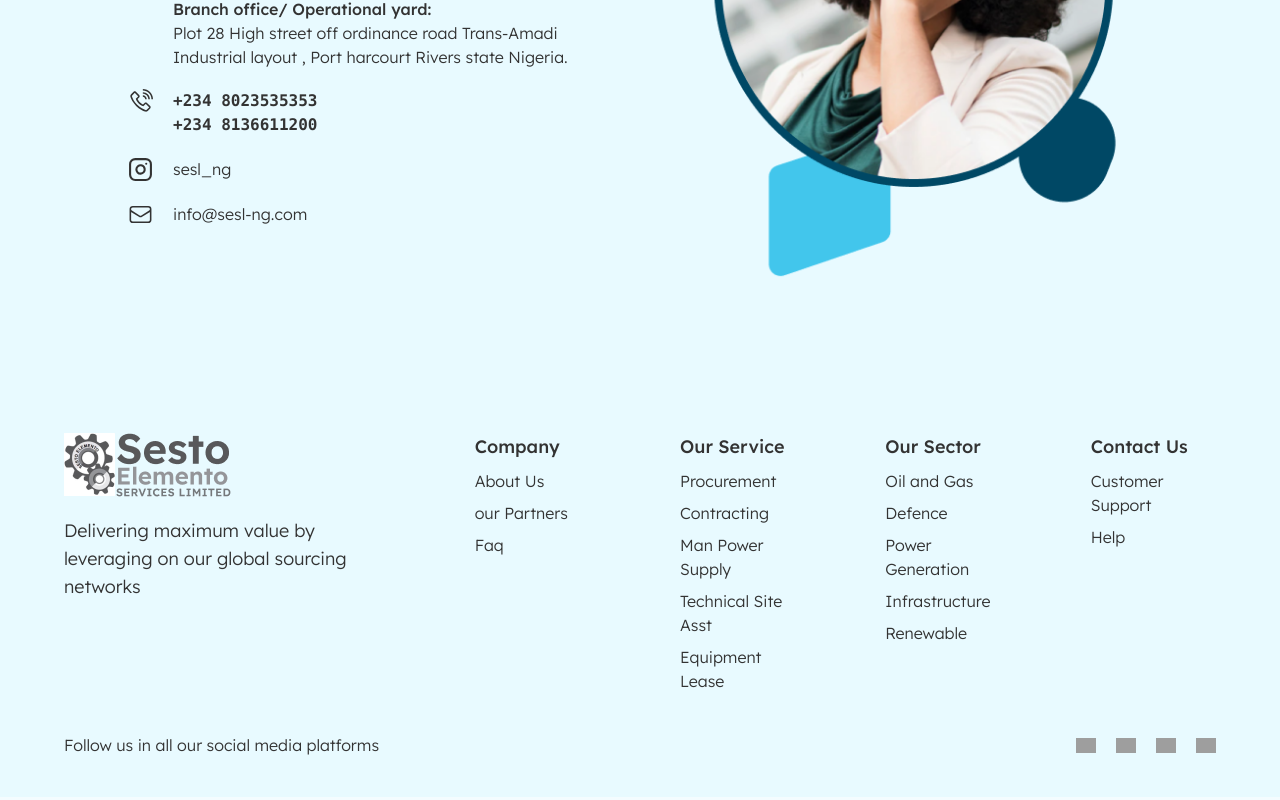
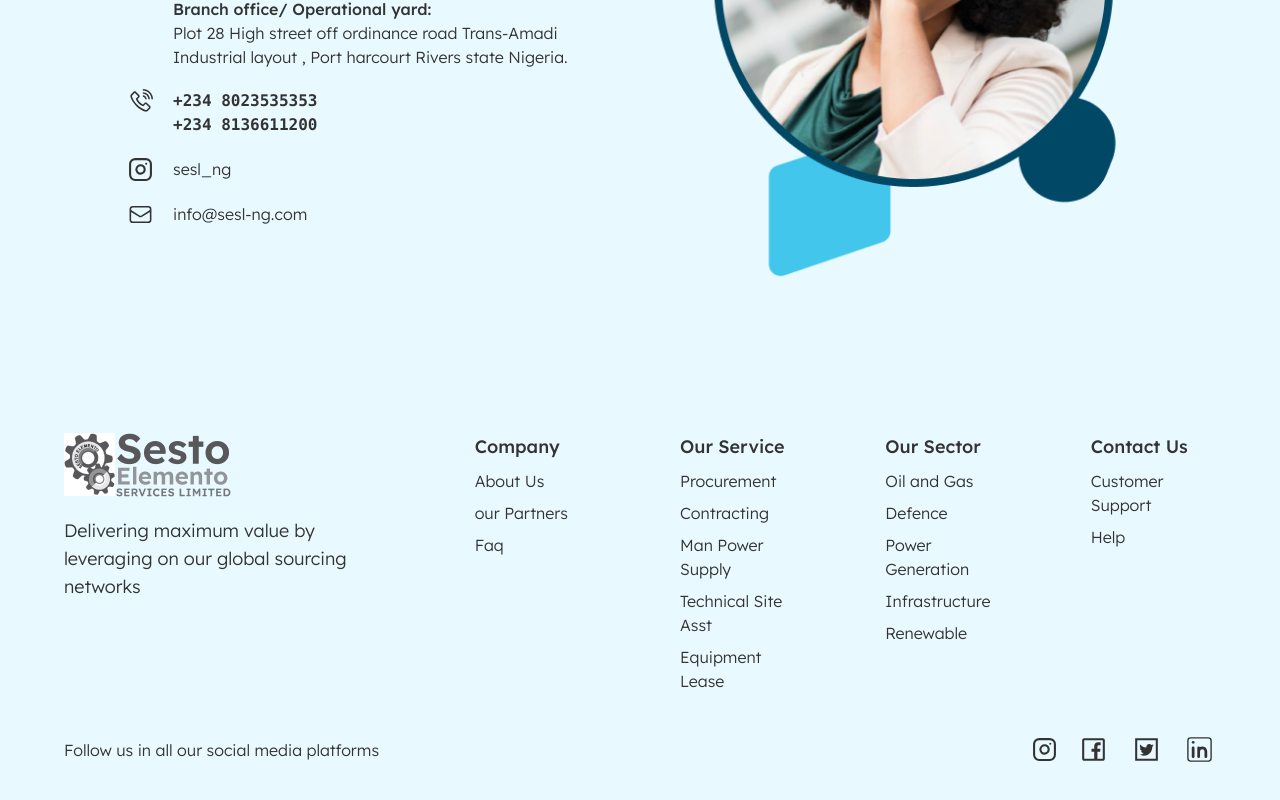
Before and after one commit to blossomobasi/sesto-elemento, a Next.js app: page / in a window 1280 px wide. Shown: the part 5146-5946 px from the top of the page. Built offline with nearby package versions, Linux system fonts and the light colour scheme; grey boxes are pictures that could not be loaded.

Commit message:
Update: Use react icons instead of asset images

```diff
--- a/src/components/SocialIcons.tsx
+++ b/src/components/SocialIcons.tsx
@@ -1,20 +1,23 @@
-import Image from "next/image";
 import Link from "next/link";
+import { CiLinkedin } from "react-icons/ci";
+
+import { FiInstagram } from "react-icons/fi";
+import { LiaFacebookSquare, LiaTwitterSquare } from "react-icons/lia";
 
 const SocialIcons = () => {
     return (
         <div className="flex items-center space-x-5">
             <Link href="/">
-                <Image src="/assets/instagram.png" alt="Instagram" width={20} height={20} />
+                <FiInstagram size={25} />
             </Link>
             <Link href="/">
-                <Image src="/assets/facebook.png" alt="Instagram" width={20} height={20} />
+                <LiaFacebookSquare size={33} />
             </Link>
             <Link href="/">
-                <Image src="/assets/twitter.png" alt="Instagram" width={20} height={20} />
+                <LiaTwitterSquare size={33} />
             </Link>
             <Link href="/">
-                <Image src="/assets/linkedin.png" alt="Instagram" width={20} height={20} />
+                <CiLinkedin size={33} />
             </Link>
         </div>
     );
```
